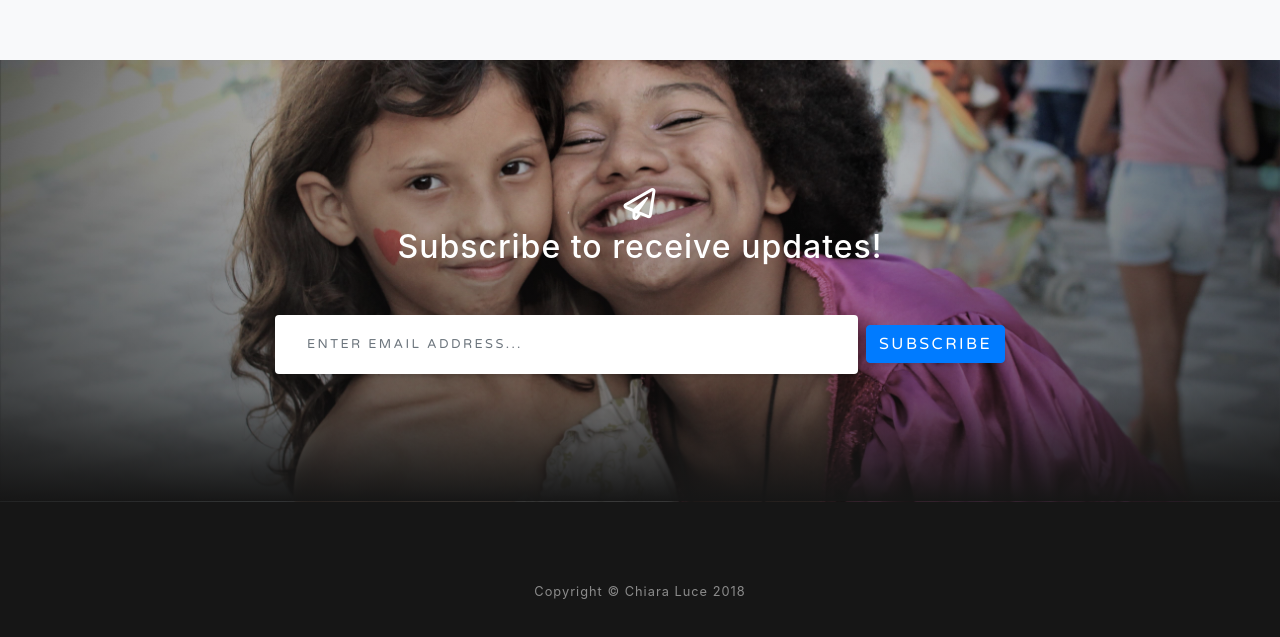
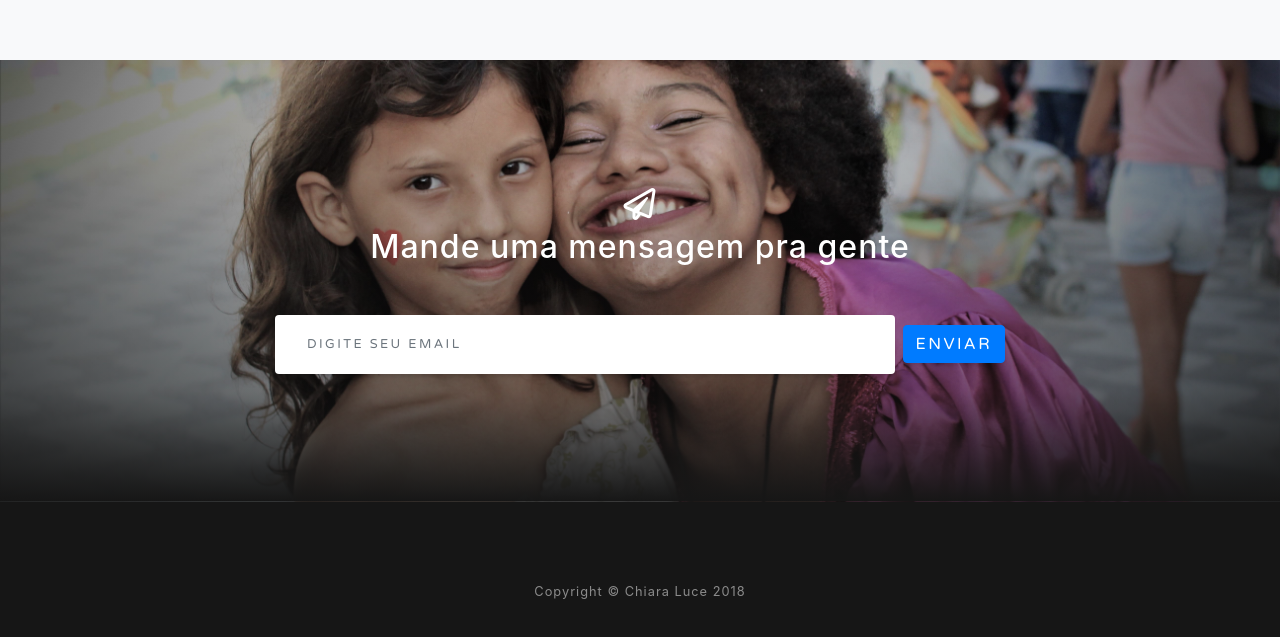
Before and after one commit to wagner-sousa/site-chiara-luce, a website with bundled scripts: page index.html in a window 1280 px wide. Shown: the part 1976-2613 px from the top of the page. Built offline with nearby package versions, Linux system fonts and the light colour scheme.

Commit message:
Update index.html

```diff
--- a/index.html
+++ b/index.html
@@ -118,11 +118,11 @@
                          <div class="col-md-10 col-lg-8 mx-auto text-center">
 
                               <i class="far fa-paper-plane fa-2x mb-2 text-white"></i>
-                              <h2 class="text-white mb-5">Subscribe to receive updates!</h2>
+                              <h2 class="text-white mb-5">Mande uma mensagem pra gente</h2>
 
                               <form class="form-inline d-flex">
-                                   <input type="email" class="form-control flex-fill mr-0 mr-sm-2 mb-3 mb-sm-0" id="inputEmail" placeholder="Enter email address...">
-                                   <button type="submit" class="btn btn-primary mx-auto">Subscribe</button>
+                                   <input type="email" class="form-control flex-fill mr-0 mr-sm-2 mb-3 mb-sm-0" id="inputEmail" placeholder="Digite seu email">
+                                   <button type="submit" class="btn btn-primary mx-auto">Enviar</button>
                               </form>
 
                          </div>
```
